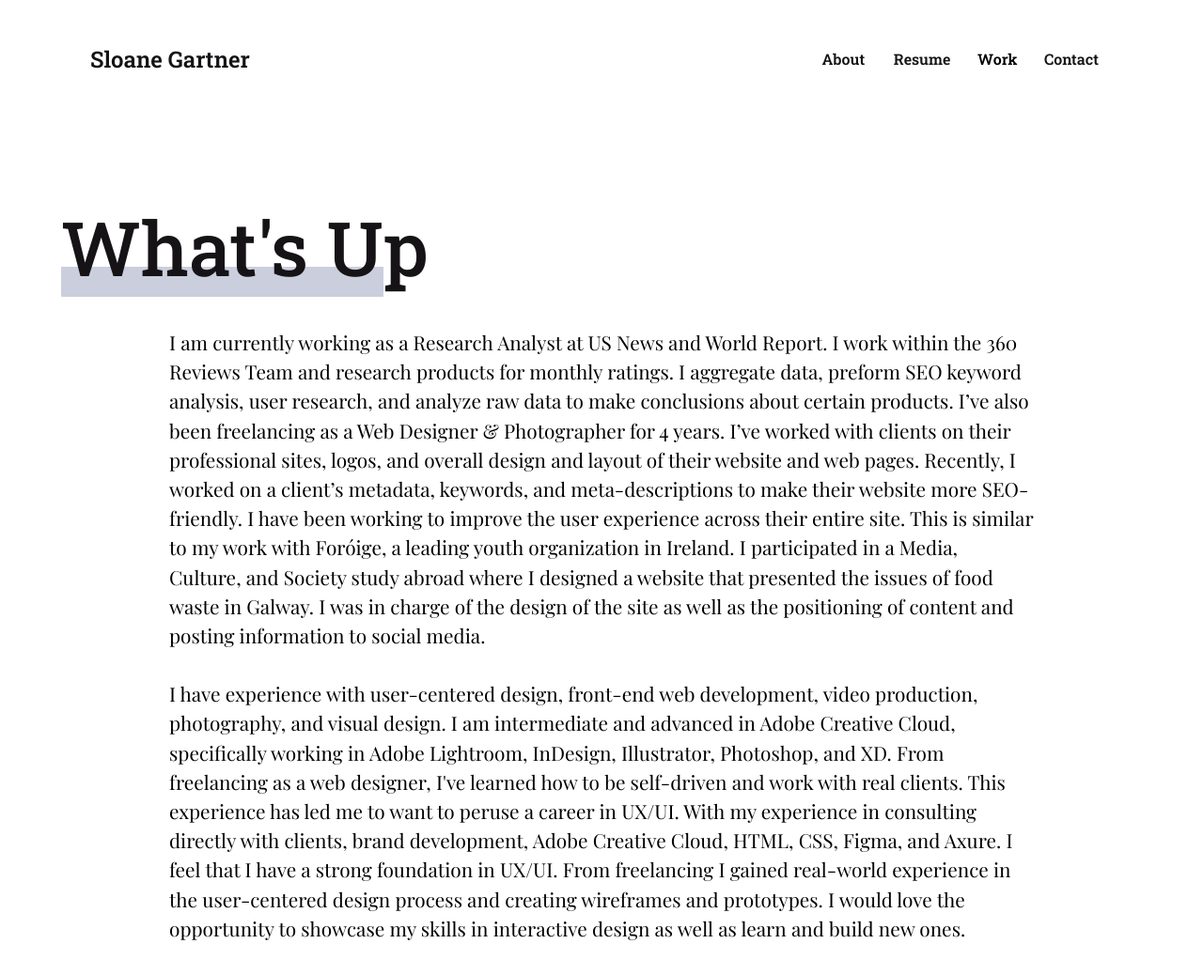
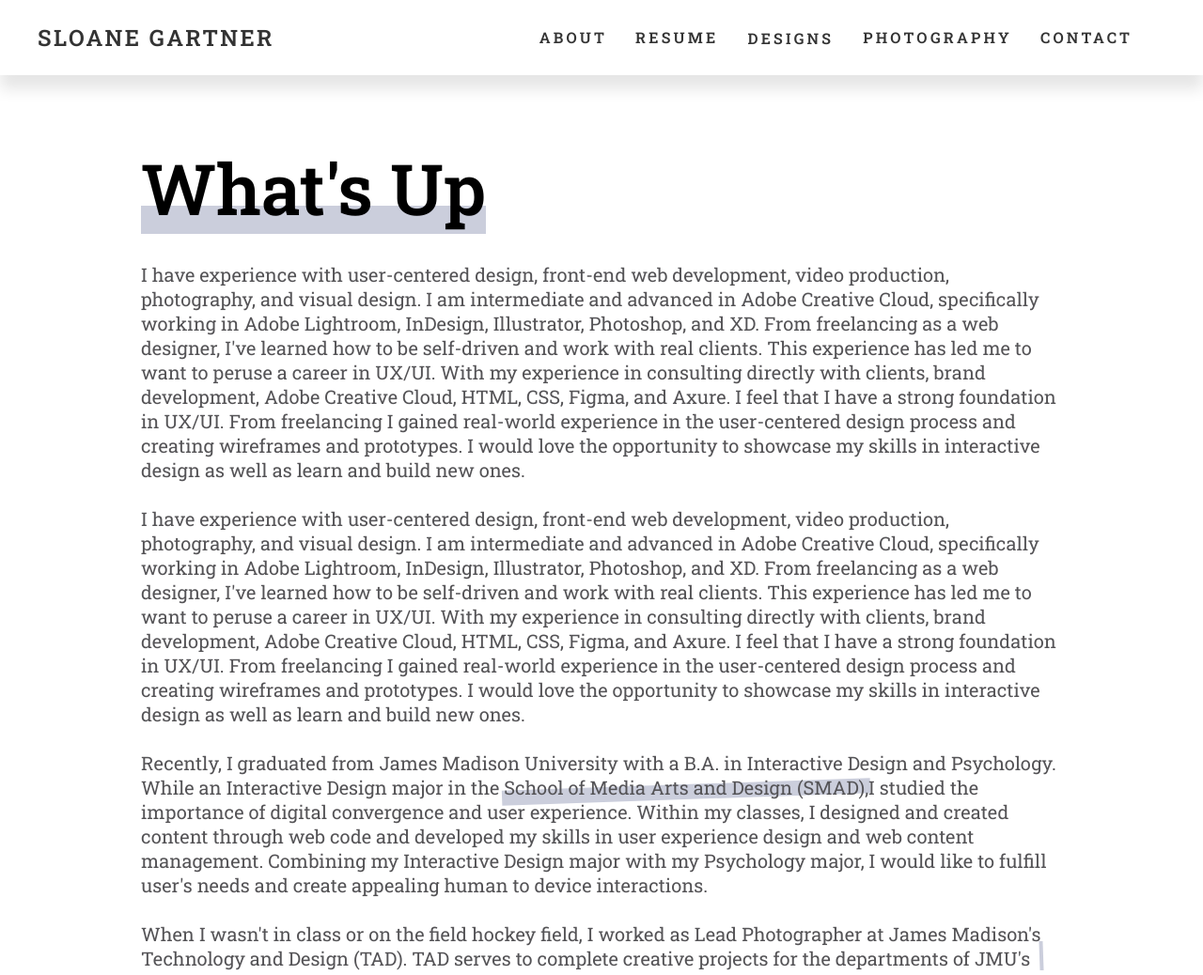
Before and after one commit to sloanegartner/gartner, a plain HTML site: page about.html in a window 1280 px wide. Shown: the top 1038 px of the page at 94% size. Drawn offline with nearby package versions, Linux system fonts and the light colour scheme.

Commit message:
Update about.html

```diff
--- a/about.html
+++ b/about.html
@@ -1,110 +1,78 @@
 <!DOCTYPE html>
-<html lang="en">
+<html>
 <head>
-  <meta charset="UTF-8">
-  <meta name="About Page" content="about page, introduction, about section, porfolio">
-  <meta name="Sloane Gartner" content="Sloane Gartner, Portfolio Site, about, resume, work, contact">
-  <meta name="viewport" content="width=device-width, initial-scale=1, shrink-to-fit=no">
-  <meta http-equiv="x-ua-compatible" content="ie=edge">
+<meta name="viewpoint" content="width=device-width, initial-scale=1.0">
 <title>About // Gartner</title>
 
-  <link href="css/bootstrap.min.css" rel="stylesheet" type="text/css" media="screen">
-  <link href="css/custom.css" rel="stylesheet" type="text/css" media="screen">
-  <link rel="shortcut icon" type="images/png" href="images/logo.png">
+<link rel="stylesheet" href="https://cdnjs.cloudflare.com/ajax/libs/font-awesome/4.7.0/css/font-awesome.css" integrity="sha512-5A8nwdMOWrSz20fDsjczgUidUBR8liPYU+WymTZP1lmY9G6Oc7HlZv156XqnsgNUzTyMefFTcsFH/tnJE/+xBg==" crossorigin="anonymous" referrerpolicy="no-referrer"/>
 <link href="https://fonts.googleapis.com/css2?family=Roboto+Slab:wght@400;500;600&display=swap" rel="stylesheet">
 <link href="https://fonts.googleapis.com/css2?family=Playfair+Display&family=Roboto+Slab:wght@400;500;600&display=swap" rel="stylesheet">
-
-<style>
-
-.container-fluid {
-  padding-right: 80px;
-  padding-left: 80px;
-}
-
-p {
-  color: #000;
-  padding-right: 115px;
-  padding-left: 115px;
-  padding-top: 10px;
-  font-size: 1.3em;
-}
-
-h1 {
-  padding-bottom: 20px;
-}
-
-h6 {
-  text-align: center;
-  margin-top: 150px;
-}
-</style>
+<link rel="stylesheet"  href="css/style2.css">
 </head>
 
 <body>
+<header>
+
 <!-- Navigation -->
-    <nav class="navbar navbar-expand-sm navbar-expand-lg fixed-top" id="mainNav">
-      <div class="container-fluid">
-        <a href="index.html" style="font-size: 1.5em">Sloane Gartner</a>
-        <button class="navbar-toggler" type="button" data-toggle="collapse" data-target="#navbarResponsive" aria-controls="navbarResponsive" aria-expanded="false" aria-label="Toggle navigation">
-          <span class="navbar-toggler-icon"></span>
-        </button>
-        <div class="navbar-nav" id="navbarResponsive">
-          <ul>
-          <li>
-          <a class="nav-item nav-link" href="about.html">About</a>
-          </li>
-          <li>
-          <a class="nav-item nav-link" href="resume.html">Resume</a>
-          </li>
-          <li>
+<a href="index.html" class="logo">Sloane Gartner</a>
+	<div class="group">
+		<ul class="navigation">
+			<li><a href="about.html">About</a></li>
+			<li><a href="resume.html">Resume</a></li>
     <div class="dropdown">
-              <button class="dropbtn">Work</button>
-              <div class="dropdown-content">
-                <a href="uxui.html" style="font-weight: normal;">UX/UI Projects</a>
-                <a href="design.html" style="font-weight: normal;">Website Designs</a>
-                <a href="graphic.html" style="font-weight: normal;">Graphic/Visual Designs</a>
-                <a href="photos.html" style="font-weight: normal;">Photography</a>
+      <button onclick="myFunction()" class="dropbtn">Designs</button>
+        <div id="myDropdown" class="dropdown-content">
+          <a href="clients.html">Client Work</a>
+          <a href="personal.html">Personal Projects</a>
+          <a href="professional.html">Professional Work</a>
     </div>
   </div>
-          </li>
-          <li>
-          <a class="nav-item nav-link" href="contact.html">Contact</a>
-          </li>
+			<li><a href="photography.html">Photography</a></li>
+			<li><a href="contact.html">Contact</a></li>
 </ul>
 </div>
-    </div>
-  </nav>
-<main>
+</header>
 
-<div class="container-fluid">
-  <div class="row">
-    <section class="col-xs-12, col-sm-12, col-md-12" >
-      <div class="row" style="margin-top: 5%; margin-top: 215px;">
-        <h1><span class="half_background">What's U</span>p</h1>
-        <p>I am currently working as a Research Analyst at US News and World Report. I work within the 360 Reviews Team and research products for monthly ratings. I aggregate data, preform SEO keyword analysis, user research, and analyze raw data to make conclusions about certain products. I’ve also been freelancing as a Web Designer & Photographer for 4 years. I’ve worked with clients on their professional sites, logos, and overall design and layout of their website and web pages. Recently, I worked on a client’s metadata, keywords, and meta-descriptions to make their website more SEO-friendly. I have been working to improve the user experience across their entire site. This is similar to my work with Foróige, a leading youth organization in Ireland. I participated in a Media, Culture, and Society study abroad where I designed a website that presented the issues of food waste in Galway. I was in charge of the design of the site as well as the positioning of content and posting information to social media.
+<!-- Content -->
+<div class="wrapper">
+	<section class="main">
+		<h3><span class="half_background">What's Up</span></h3>
+	<div class="text">
+		<p>I have experience with user-centered design, front-end web development, video production, photography, and visual design. I am intermediate and advanced in Adobe Creative Cloud, specifically working in Adobe Lightroom, InDesign, Illustrator, Photoshop, and XD. From freelancing as a web designer, I've learned how to be self-driven and work with real clients. This experience has led me to want to peruse a career in UX/UI. With my experience in consulting directly with clients, brand development, Adobe Creative Cloud, HTML, CSS, Figma, and Axure. I feel that I have a strong foundation in UX/UI. From freelancing I gained real-world experience in the user-centered design process and creating wireframes and prototypes. I would love the opportunity to showcase my skills in interactive design as well as learn and build new ones.</p>
 		<br>
+		<p>I have experience with user-centered design, front-end web development, video production, photography, and visual design. I am intermediate and advanced in Adobe Creative Cloud, specifically working in Adobe Lightroom, InDesign, Illustrator, Photoshop, and XD. From freelancing as a web designer, I've learned how to be self-driven and work with real clients. This experience has led me to want to peruse a career in UX/UI. With my experience in consulting directly with clients, brand development, Adobe Creative Cloud, HTML, CSS, Figma, and Axure. I feel that I have a strong foundation in UX/UI. From freelancing I gained real-world experience in the user-centered design process and creating wireframes and prototypes. I would love the opportunity to showcase my skills in interactive design as well as learn and build new ones.</p>
 		<br>
-          I have experience with user-centered design, front-end web development, video production, photography, and visual design. I am intermediate and advanced in Adobe Creative Cloud, specifically working in Adobe Lightroom, InDesign, Illustrator, Photoshop, and XD. From freelancing as a web designer, I've learned how to be self-driven and work with real clients. This experience has led me to want to peruse a career in UX/UI. With my experience in consulting directly with clients, brand development, Adobe Creative Cloud, HTML, CSS, Figma, and Axure. I feel that I have a strong foundation in UX/UI. From freelancing I gained real-world experience in the user-centered design process and creating wireframes and prototypes. I would love the opportunity to showcase my skills in interactive design as well as learn and build new ones.
+		<p>Recently, I graduated from James Madison University with a B.A. in Interactive Design and Psychology. While an Interactive Design major in the <a href="https://www.jmu.edu/smad/" target="_blank">School of Media Arts and Design (SMAD),</a>I studied the importance of digital convergence and user experience. Within my classes, I designed and created content through web code and developed my skills in user experience design and web content management. Combining my Interactive Design major with my Psychology major, I would like to fulfill user's needs and create appealing human to device interactions.</p>
 		<br>
-        <br>
-      	<p class="card-text">Recently, I graduated from James Madison University with a B.A. in Interactive Design and Psychology. While an Interactive Design major in the <a href="https://www.jmu.edu/smad/" target="_blank">School of Media Arts and Design (SMAD),</a> I studied the importance of digital convergence and user experience. Within my classes, I designed and created content through web code and developed my skills in user experience design and web content management. Combining my Interactive Design major with my Psychology major, I would like to fulfill user's needs and create appealing human to device interactions.
-        <br>
-        <br>
-      	When I wasn't in class or on the field hockey field, I worked as Lead Photographer at James Madison's <a href="https://info.jmu.edu/tad/" target="_blank">Technology and Design (TAD)</a>. TAD serves to complete creative projects for the departments of JMU's University Unions. I took photos of events around campus, concerts, student run events, ceremonies, etc. I worked with real-world clients and with deadlines that needed to be met. Working at TAD has been one of my greatest experiences at Madison because it has given me the hands-on experience with project management and consulting that I needed in order to be prepared for employment. I feel that the experiences I've had, have taught me to be a hard-worker, problem-solver, and dependable individual.</p>
+		<p>When I wasn't in class or on the field hockey field, I worked as Lead Photographer at James Madison's <a href="https://info.jmu.edu/tad/" target="_blank">Technology and Design (TAD)</a>. TAD serves to complete creative projects for the departments of JMU's University Unions. I took photos of events around campus, concerts, student run events, ceremonies, etc. I worked with real-world clients and with deadlines that needed to be met. Working at TAD has been one of my greatest experiences at Madison because it has given me the hands-on experience with project management and consulting that I needed in order to be prepared for employment. I feel that the experiences I've had, have taught me to be a hard-worker, problem-solver, and dependable individual.</p>
 	</div>
 	</section>
 </div>
-</div>
 
+<!-- Dropdown Menu -->
+<script>
+function myFunction() {
+  document.getElementById("myDropdown").classList.toggle("show");
+}
 
+window.onclick = function(event) {
+  if (!event.target.matches('.dropbtn')) {
+    var dropdowns = document.getElementsByClassName("dropdown-content");
+    var i;
+    for (i = 0; i < dropdowns.length; i++) {
+      var openDropdown = dropdowns[i];
+      if (openDropdown.classList.contains('show')) {
+        openDropdown.classList.remove('show');
+      }
+    }
+  }
+}
+</script>
+
+<!-- Footer -->
 <footer>
-  <section>
     <h6>Designed and Created by Sloane Gartner</h6>
-  </section>
 </footer>
 
-    <script src="js/jquery.min.js"></script>
-    <script src="js/bootstrap.bundle.min.js"></script>
-    <script src="js/jquery.easing.min.js"></script>
-    <script src="js/scrolling-nav.js"></script>
+</body>
 </html>
```
Lines whose indentation alone changed are shown as unchanged.
